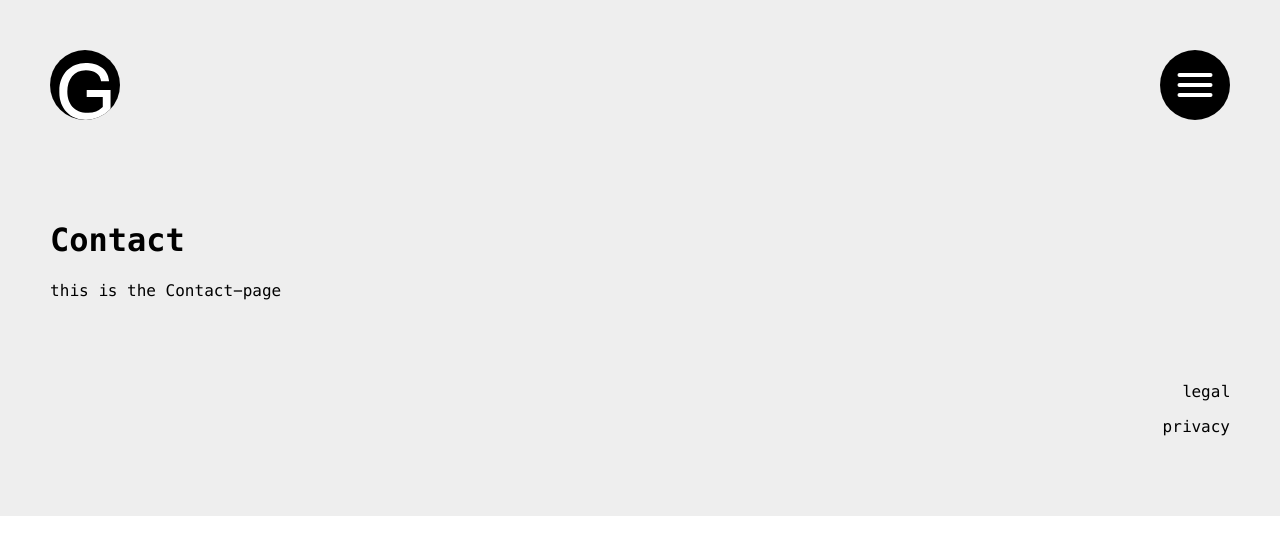
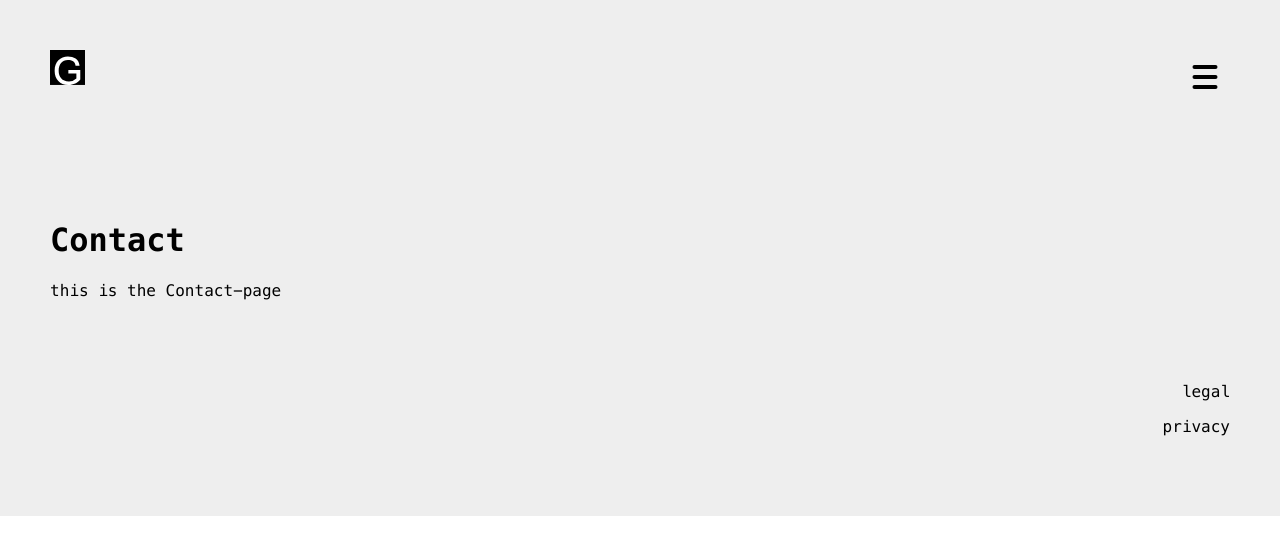
Before and after one commit to GabrielDierks/react-boilerplate, a React app: page /contact in a window 1280 px wide. Built offline with nearby package versions, Linux system fonts and the light colour scheme.

Commit message:
changed logo size and removed radius

```diff
--- a/public/index.html
+++ b/public/index.html
@@ -3,13 +3,17 @@
   <head>
     <meta charset="utf-8">
     <meta name="viewport" content="width=device-width, initial-scale=1, shrink-to-fit=no">
-    <meta name="theme-color" content="#000000">
+    <meta name="theme-color" content="#ffffff">
     <!--
       manifest.json provides metadata used when your web app is added to the
       homescreen on Android. See https://developers.google.com/web/fundamentals/engage-and-retain/web-app-manifest/
     -->
     <link rel="manifest" href="%PUBLIC_URL%/manifest.json">
-    <link rel="shortcut icon" href="%PUBLIC_URL%/favicon.ico">
+    <link rel="apple-touch-icon" sizes="57x57" href="./apple-icon-57x57.png">
+    <link rel="icon" type="image/png" sizes="192x192"  href="./android-icon-36x36.png">
+    <link rel="icon" type="image/png" sizes="32x32" href="./favicon-32x32.png">
+    <link rel="icon" type="image/png" sizes="16x16" href="./favicon-16x16.png">
+    <meta name="msapplication-TileColor" content="#ffffff">
     <!--
       Notice the use of %PUBLIC_URL% in the tags above.
       It will be replaced with the URL of the `public` folder during the build.
--- a/src/components/Header/Header.scss
+++ b/src/components/Header/Header.scss
@@ -2,10 +2,6 @@
   position:fixed;
   top:50px;
   left:50px;
-  height: 70px;
-  width: 70px;
-  img {
-    border-radius: 60px;
-  }
-
+  height: 35px;
+  width: 35px;
 }
--- a/src/components/Menu/Menu.scss
+++ b/src/components/Menu/Menu.scss
@@ -18,9 +18,8 @@
     width: 50px;
     height: 50px;
     top: 50px;
-    background-color: #000;
-    padding: 35px;
-    border-radius: 60px;
+    background-color: transparent;
+    padding: 15px;
     margin: 0;
     transition: all 0.45s ease;
     cursor: pointer;
@@ -33,7 +32,7 @@
       position: absolute;
       height: 4px;
       width: 50%;
-      background-color: #fff;
+      background-color: #000;
       border-radius: 9px;
       opacity: 1;
       left: 50%;
@@ -43,26 +42,28 @@
       transition: 0.25s ease-in-out;
 
       &:nth-child(1) {
-        top: 23px;
+        top: 15px;
       }
 
       &:nth-child(2) {
-        top: 33px;
+        top: 25px;
       }
       &:nth-child(3) {
         display: block;
-        top: 43px;
+        top: 35px;
       }
     }
 
     &.open span:nth-child(1) {
       transform: rotate(-45deg);
       top: 20px;
+      background-color: #fff;
     }
 
     &.open span:nth-child(2) {
       transform: rotate(45deg);
       top: 20px;
+      background-color: #fff;
     }
 
     &.open span:nth-child(3) {
```
Also changed, not shown: public/android-icon-36x36.png (added), public/apple-icon-57x57.png (added), public/favicon-16x16.png (added), public/favicon-32x32.png (added), public/favicon.ico (deleted), src/components/Header/Header.css, src/components/Menu/Menu.css, 1 other file.
